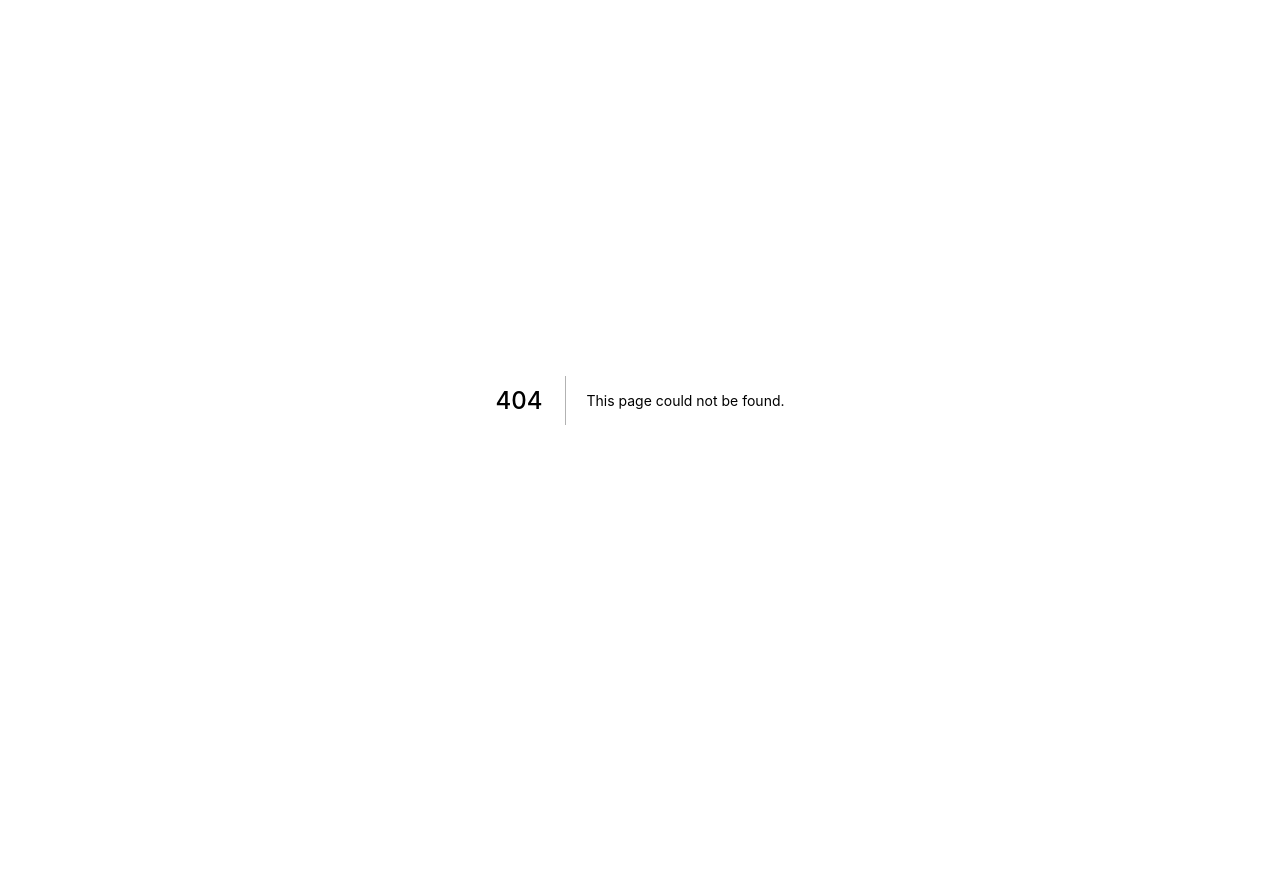
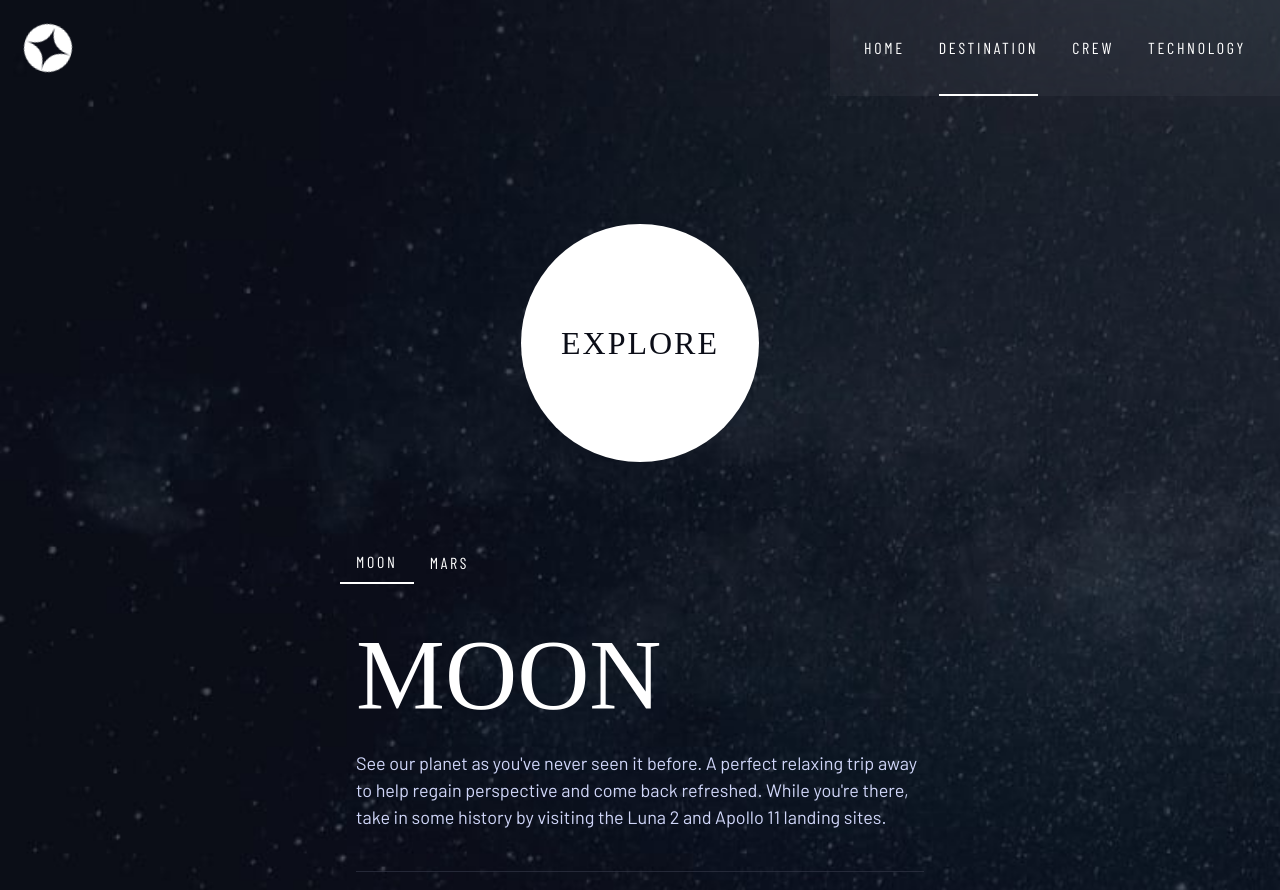
Before and after one commit to softtscoder/space-web-react, a Next.js app: page /destination in a window 1280 px wide. Before the commit this address had no page. Shown: the top 890 px of the page. Before the commit the page ends 800 px from the top, so only its background shows below. Built offline with nearby package versions, Linux system fonts and the light colour scheme; a web font is replaced by a local one.

Commit message:
add destination, tab hover animate not finish

```diff
--- a/components/common/Navbar.tsx
+++ b/components/common/Navbar.tsx
@@ -14,7 +14,7 @@
 import { nav } from "utils";
 import { CustomVariants } from "@/components/helper";
 
-const svgVariants : CustomVariants = {
+const svgVariants: CustomVariants = {
   hidden: {
     // scale: 0,
   },
@@ -87,7 +87,7 @@
               },
             }}
           >
-            <NextLink href={`/${name}`} as={name === "home" ? "/" : undefined}>
+            <NextLink href={name === "home" ? "/" : `/${name}`}>
               <a>
                 <Text
                   {...nav.return()}
@@ -102,13 +102,16 @@
               </a>
             </NextLink>
             <Divider
-              {...(router.pathname === name || name === "home"
+              {...(router.pathname === `/${name}` ||
+              (router.pathname === `/` && name === "home")
                 ? {
+                  // active state
                     opacity: "1",
                     borderBottom: `2px solid ${nav._bordorColor?.active}`,
                     transform: "scaleX(1)",
                   }
                 : {
+                  // hover state
                     opacity: "0.5",
                     borderBottom: `2px solid ${nav._bordorColor?.hover}`,
                     transform: "scaleX(0)",
--- a/components/helper/FramerMotionHelper.tsx
+++ b/components/helper/FramerMotionHelper.tsx
@@ -1,4 +1,4 @@
-import { Box, BoxProps, Center, CenterProps } from "@chakra-ui/react";
+import { Box, BoxProps, Center, CenterProps, Tab, TabProps } from "@chakra-ui/react";
 import { motion, HTMLMotionProps } from "framer-motion";
 import NextImage, { ImageProps as NextImageProps } from "next/image";
 
@@ -11,6 +11,9 @@
 export const CenterMotion: React.FC<CenterMotionProps> = motion(Center);
 // export const CenterMotion = motion<CenterProps>(Center);
 
+type TabMotionProps = Merge<TabProps, HTMLMotionProps<"button">>;
+export const TabMotion: React.FC<TabMotionProps> = motion(Tab);
+
 // type NextImageMotionProps = Merge<NextImageProps, HTMLMotionProps<"img">>;
 // export const NextImageMotion: React.FC<NextImageMotionProps> = motion(NextImage);
 export const NextImageMotion = motion<NextImageProps>(NextImage);
--- /dev/null
+++ b/pages/destination.tsx
@@ -0,0 +1,206 @@
+import { Navbar } from "@/components/common";
+import {
+  Box,
+  Center,
+  Grid,
+  Tab,
+  TabList,
+  TabPanel,
+  TabPanels,
+  Tabs,
+  Text,
+  Divider,
+} from "@chakra-ui/react";
+import type { NextPage } from "next";
+import { h1, h2, h4, h5, nav, listSubH1, listSubH2 } from "utils";
+import {
+  BoxMotion,
+  CenterMotion,
+  CustomVariants,
+  TabMotion,
+} from "@/components/helper";
+
+// console.log(h5);
+
+const content = [
+  {
+    name: "moon",
+    content:
+      "See our planet as you've never seen it before. A perfect relaxing trip away to help regain perspective and come back refreshed. While you're there, take in some history by visiting the Luna 2 and Apollo 11 landing sites.",
+    distance: "384.400 km",
+    travel_time: "3 days",
+  },
+  {
+    name: "mars",
+    content:
+      "Don't forget to pack your hiking boots. You'll need them to tackle Olympus Mons, the tallest planetary mountain in our solar system. It's two and a half times the size of Everest!",
+    distance: "255 mil. km",
+    travel_time: "9 months",
+  },
+];
+
+const boxVariants: CustomVariants = {
+  hidden: { transform: "translateY(25%)", opacity: 0 },
+  visible: {
+    transform: "translateY(0%)",
+    opacity: 1,
+    transition: { duration: 1.5, ease: "linear" },
+  },
+};
+
+const Destination: NextPage = () => {
+  return (
+    <Box
+      backgroundImage={{
+        mobile: "/assets/destination/background-destination-mobile.jpg",
+        tablet: "/assets/destination/background-destination-tablet.jpg",
+        desktop: "/assets/destination/background-destination-desktop.jpg",
+      }}
+      backgroundRepeat="no-repeat"
+      backgroundSize="cover"
+    >
+      <Navbar />
+      <Grid
+        autoFlow={{ mobile: "row", desktop: "column" }}
+        justifyContent={{ mobile: "unset", desktop: "space-around" }}
+        alignItems={{ mobile: "unset", desktop: "end" }}
+        justifyItems={{ mobile: "center", desktop: "unset" }}
+        gap={{ mobile: "20", desktop: "0" }}
+        py="32"
+      >
+        <Center
+          {...h4.return()}
+          fontSize={{ mobile: "14px", tablet: h4.fontSize }}
+          __css={{
+            aspectRatio: "1",
+          }}
+          position="relative"
+          borderRadius="50%"
+          p={{ mobile: "4", tablet: "10" }}
+          bgColor="white"
+          color="custom.1"
+          letterSpacing="2px"
+        >
+          Explore
+          <CenterMotion
+            __css={{
+              aspectRatio: "1",
+            }}
+            width="100%"
+            height="100%"
+            borderRadius="50%"
+            position="absolute"
+            bgColor="rgba(255,255,255,0.1)"
+            mixBlendMode="normal"
+            initial={{
+              scale: 1,
+              opacity: 0,
+            }}
+            whileHover={{
+              scale: 1.5,
+              opacity: 1,
+            }}
+            transition={{
+              duration: 0.5,
+            }}
+          />
+        </Center>
+
+        <Tabs variant="unstyled" isLazy maxW="600" color="white">
+          <TabList>
+            {content.map((tab, index) => (
+              <Tab
+                key={`tab-${tab.name}`}
+                {...nav.return()}
+                _selected={{
+                  borderBottom: `2px solid ${nav._bordorColor?.active}`,
+                }}
+                _hover={{
+                  borderBottom: `2px solid ${nav._bordorColor?.active}`,
+                }}
+                // initial={{
+                //   scaleX: 0,
+                // }}
+                // whileHover={{
+                //   scaleX: 1,
+                // }}
+                // transition={{
+                //   duration: 0.5,
+                //   ease: "easeOut",
+                // }}
+              >
+                {tab.name}
+              </Tab>
+            ))}
+          </TabList>
+          <TabPanels>
+            {content.map((tab, index) => (
+              <TabPanel p={4} key={`tab-${tab.name}`}>
+                <Text {...h2.return()}>{tab.name}</Text>
+                <Text>{tab.content}</Text>
+                <Divider my="10" borderColor="#383B4B" />
+                <Grid autoFlow="column">
+                  <Box>
+                    <Text {...listSubH2.return()} color="custom.2">
+                      avg.&nbsp;distance
+                    </Text>
+                    <Text {...listSubH1.return()}>{tab.distance}</Text>
+                  </Box>
+                  <Box>
+                    <Text {...listSubH2.return()} color="custom.2">
+                      est.&nbsp;travel time
+                    </Text>
+                    <Text {...listSubH1.return()}>{tab.travel_time}</Text>
+                  </Box>
+                </Grid>
+              </TabPanel>
+            ))}
+          </TabPanels>
+        </Tabs>
+
+        {/* <BoxMotion
+          textAlign={{ mobile: "center", desktop: "start" }}
+          variants={boxVariants}
+          initial="hidden"
+          animate="visible"
+        >
+          <Box>
+            <Text
+              {...h5.return()}
+              fontSize={{
+                mobile: "16px",
+                tablet: "20px",
+                desktop: h5.fontSize,
+              }}
+            >
+              So, you want to travel to
+            </Text>
+            <Text
+              {...h1.return()}
+              fontSize={{ mobile: h2.fontSize, tablet: h1.fontSize }}
+            >
+              Space
+            </Text>
+          </Box>
+          <Text
+            maxW={{ mobile: "600", desktop: "450" }}
+            px={{ mobile: "4", tablet: "0" }}
+            fontSize={{
+              mobile: "15px",
+              tablet: "16px",
+              desktop: "18px",
+            }}
+            // fontSize=""
+          >
+            Let&#39;s face it. If you want to go to space, you might as well
+            genuinely go to outer space and not hover kind of on the edge of it.
+            Well sit back, and relax because we&#39;ll give you a truly out of
+            this world experience!
+          </Text>
+        </BoxMotion> */}
+      </Grid>
+    </Box>
+  );
+};
+
+export default Destination;
--- a/styles/globals.css
+++ b/styles/globals.css
@@ -22,7 +22,7 @@
 }
 
 /* Production*/
-/*div#__next,
+/* div#__next,
 div#__next > div {
   height: 100%;
 } */
```
Also changed, not shown: components/helper/framer-motion/index.ts (deleted, +0 -10 lines), pages/index.tsx (+6 -2 lines).
